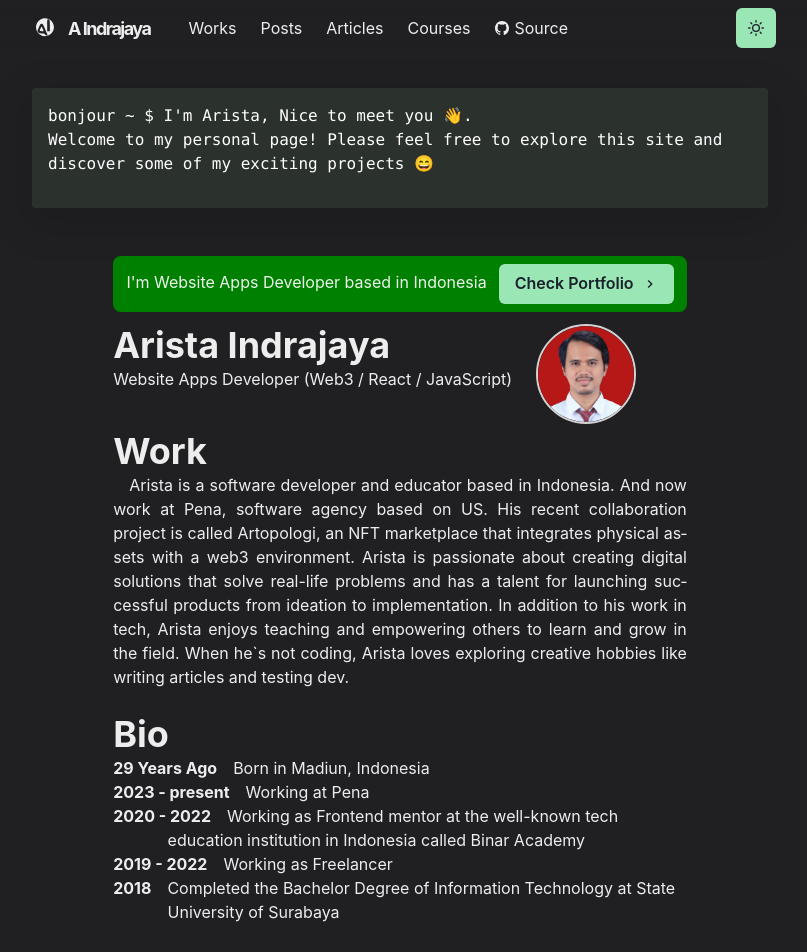
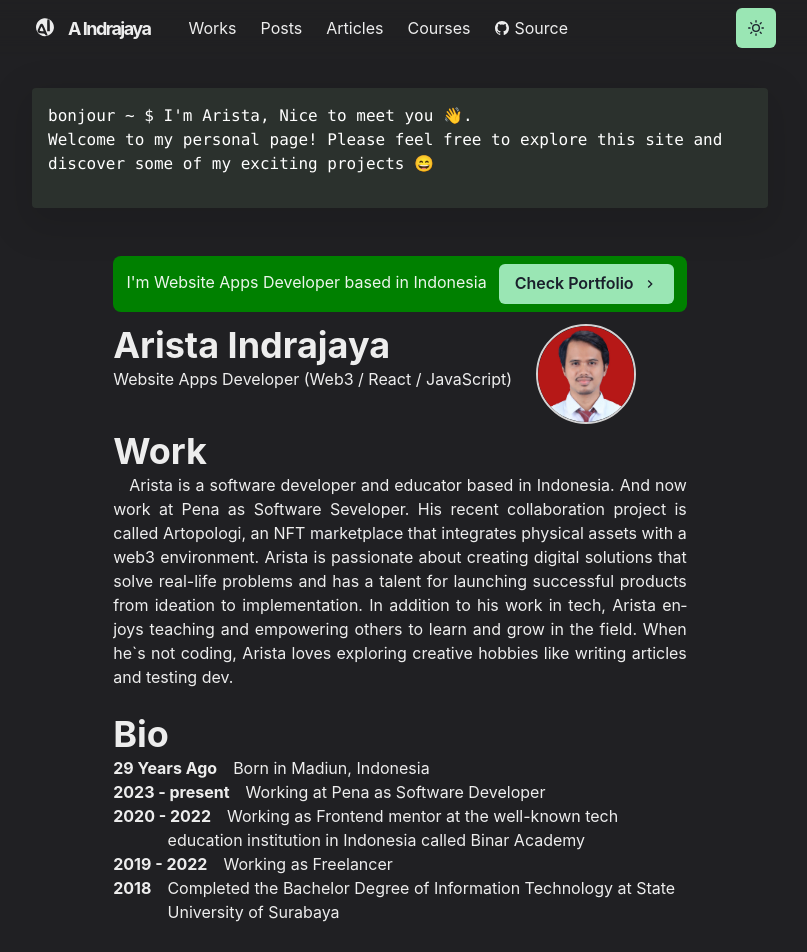
Before and after one commit to aindrajaya/aindrajaya.github.io, a Next.js app: page / in a window 1280 px wide. Shown: the top 952 px of the page, without its empty margins (240-1047 px from the left). Built offline with nearby package versions, Linux system fonts and the light colour scheme.

Commit message:
Update content

```diff
--- a/pages/index.js
+++ b/pages/index.js
@@ -77,7 +77,7 @@ const Page = () => {
           Work
         </Heading>
         <Paragraph>
-          Arista is a software developer and educator based in Indonesia. And now work at Pena, software agency based on US. His recent collaboration project is called Artopologi, an NFT marketplace that integrates physical assets with a web3 environment. Arista is passionate about creating digital solutions that solve real-life problems and has a talent for launching successful products from ideation to implementation. In addition to his work in tech, Arista enjoys teaching and empowering others to learn and grow in the field. When he`s not coding, Arista loves exploring creative hobbies like writing articles and testing dev.
+          Arista is a software developer and educator based in Indonesia. And now work at Pena as Software Seveloper. His recent collaboration project is called Artopologi, an NFT marketplace that integrates physical assets with a web3 environment. Arista is passionate about creating digital solutions that solve real-life problems and has a talent for launching successful products from ideation to implementation. In addition to his work in tech, Arista enjoys teaching and empowering others to learn and grow in the field. When he`s not coding, Arista loves exploring creative hobbies like writing articles and testing dev.
         </Paragraph>
         {
           isSizeY &&
@@ -106,7 +106,7 @@ const Page = () => {
         </BioSection>
         <BioSection>
           <BioYear>2023 - present</BioYear>
-          Working at Pena
+          Working at Pena as Software Developer
         </BioSection>
         <BioSection>
           <BioYear>2020 - 2022</BioYear>
```
